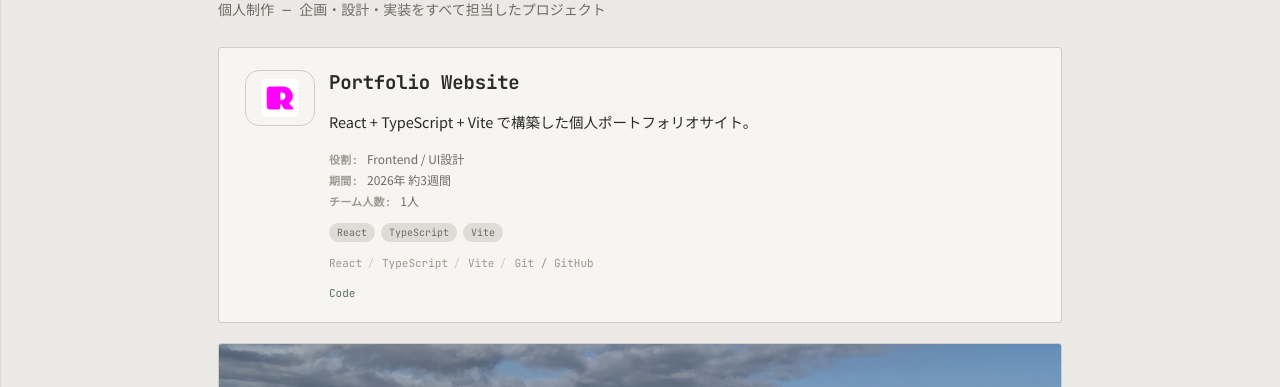
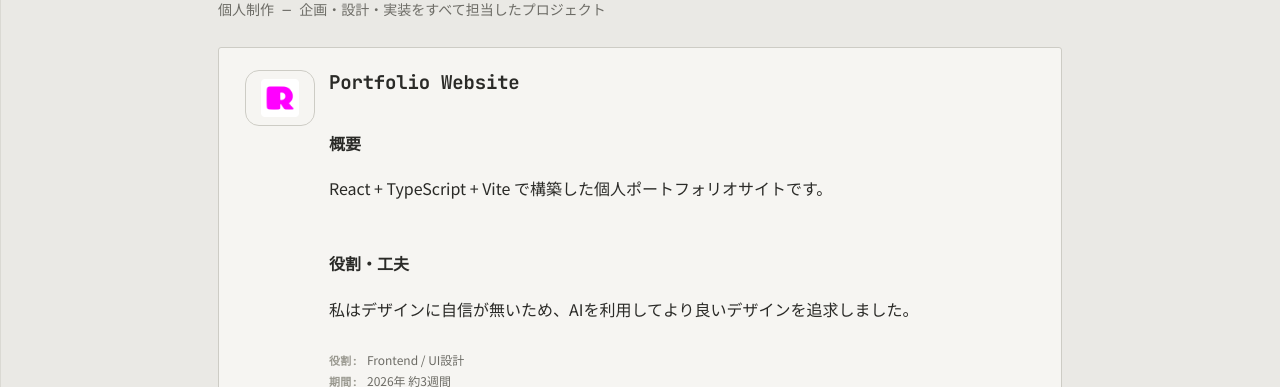
Before and after one commit to RUSK-0211/rusk-portfolio, a React (Vite) app: page / in a window 1280 px wide. Both pictures are taken after a click on the button "View Projects". Shown: the part 323-710 px from the top of the page. Built offline with nearby package versions, Linux system fonts and the light colour scheme.

Commit message:
ProjectCardの本文にタイトルと詳細を追加。

```diff
--- a/src/components/ProjectCard/ProjectCard.tsx
+++ b/src/components/ProjectCard/ProjectCard.tsx
@@ -6,6 +6,7 @@ export default function ProjectCard({
     thumbVariant = "icon",
     name,
     desc,
+    content,
     tags,
     techStack,
     role,
@@ -42,7 +43,22 @@ export default function ProjectCard({
             <div className="project-card-body">
                 <div className="project-card-title">{name}</div>
 
-                <p className="project-card-desc">{desc}</p>
+                {/* 概要 */}
+                {desc && (
+                    <div className="project-section">
+                        <h4 className="project-section-title">概要</h4>
+                        <p className="project-section-body">{desc}</p>
+                    </div>
+                )}
+
+                {/* 詳細 */}
+                {content && (
+                    <div className="project-section">
+                        <h4 className="project-section-title">役割・工夫</h4>
+                        <p className="project-section-body">{content}</p>
+                    </div>
+                )}
+
 
                 <div className="project-card-meta">
                     <div><strong>役割:</strong> {role}</div>
--- a/src/data/projects.ts
+++ b/src/data/projects.ts
@@ -11,7 +11,8 @@ export const personalProjects: Project[] = [
         thumbImage: PortfolioIcon,
         thumbVariant: "icon",
         name: "Portfolio Website",
-        desc: "React + TypeScript + Vite で構築した個人ポートフォリオサイト。",
+        desc: "React + TypeScript + Vite で構築した個人ポートフォリオサイトです。",
+        content: "私はデザインに自信が無いため、AIを利用してより良いデザインを追求しました。",
         tags: ["React", "TypeScript", "Vite"],
         techStack: ["React", "TypeScript", "Vite", "Git / GitHub"],
         role: "Frontend / UI設計",
@@ -25,7 +26,8 @@ export const personalProjects: Project[] = [
         thumbImage: OverseasThumb,
         thumbVariant: "banner",
         name: "Overseas Training Site",
-        desc: "海外研修で訪れた施設や観光地、学びを紹介するWebサイト。報告会で使用するため、短期間で必要な情報を整理し、シンプルで見やすい構成で制作しました。",
+        desc: "海外研修で訪れた施設や観光地、学びを紹介するWebサイトです。",
+        content: "報告会で使用するため、短期間で必要な情報を整理し、シンプルで見やすい構成で制作しました。",
         tags: ["HTML", "CSS", "JavaScript"],
         techStack: ["HTML", "CSS", "JavaScript", "Git / GitHub"],
         role: "Frontend",
@@ -45,7 +47,8 @@ export const collaborativeProjects: Project[] = [
         thumbImage: LiveFxImage,
         thumbVariant: "banner",
         name: "LiveFx",
-        desc: "ライブパフォーマンス向けの双方向インタラクティブシステムです。入学式で約3000人が同時接続する双方向ライブ演出システムを実現しました。スマートフォンとコントロールPCを連携させ、リアルタイムで視覚効果を配信する仕組みを構築。私はフロントエンド担当として、React + TypeScript を用いたUI実装を担当しました。",
+        desc: "ライブパフォーマンス向けの双方向インタラクティブシステムです。入学式では約3,000人の同時接続を実現し、スマートフォンとコントロールPCを連携させ、リアルタイムで視覚効果を配信する仕組みを構築しました。",
+        content: "私は「参加者一人ひとりの入力が演出として可視化される体験」を重視し、演出の企画段階から関わりました。入学生の「希望」を桜の花びらに見立て、各自の入力が集まることでスクリーン上の桜が満開になる演出を提案・実現しました。",
         tags: ["React", "TypeScript", "Vite", "WebSocket", "Socket.IO"],
         techStack: ["React", "TypeScript", "Vite", "WebSocket (Socket.IO Client)", "リアルタイム描画処理", "Git / GitHub"],
         role: "Frontend",
@@ -58,7 +61,8 @@ export const collaborativeProjects: Project[] = [
         thumb: "SHIFT",
         thumbVariant: "icon",
         name: "保育園シフト希望管理システム",
-        desc: "保育園職員の出勤希望・休暇申請を効率的に管理するための Google Apps Script ベースの Web アプリ。園長・職員へのヒアリングをもとに要件を整理し、希望ログ、カレンダー生成、認証、管理メニューなどの機能を設計。PMとして約1年間、9名チームの進行管理を担当しました。",
+        desc: "保育園職員の出勤希望・休暇申請を効率的に管理するための Google Apps Script ベースの Web アプリです。",
+        content: "園長・職員へのヒアリングをもとに要件を整理し、希望ログ、カレンダー生成、認証、管理メニューなどの機能を設計しました。私はPMとして約1年間、9名チームの進行管理を担当しました。",
         tags: ["Google Apps Script", "JavaScript", "HTML", "CSS", "clasp"],
         techStack: ["Google Apps Script (GAS)", "JavaScript", "HTML / CSS", "Google スプレッドシート API", "clasp", "Node.js（開発環境）", "Git / GitHub"],
         role: "PM",
@@ -72,7 +76,8 @@ export const collaborativeProjects: Project[] = [
         thumbImage: QuizThumb,
         thumbVariant: "banner",
         name: "FE Speed Quiz",
-        desc: "基本情報技術者試験の学習効率を高めるために制作した早押しクイズアプリ。一問一答形式でテンポよく問題を解けるよう設計し、短時間で繰り返し学習できることを重視しました。",
+        desc: "基本情報技術者試験の学習効率を高めるために制作した早押しクイズアプリです。",
+        content: "一問一答形式でテンポよく問題を解けるよう設計し、短時間で繰り返し学習できることを重視しました。",
         tags: ["HTML", "CSS", "JavaScript"],
         techStack: ["HTML", "CSS", "JavaScript", "Git / GitHub"],
         role: "Frontend / Presentation（資料作成・発表）",
--- a/src/types.ts
+++ b/src/types.ts
@@ -45,6 +45,7 @@ export type Project = {
     thumbVariant?: "icon" | "banner"
     name: string
     desc: string
+    content: string
     tags: string[]
     techStack: string[]
     role: string
```
